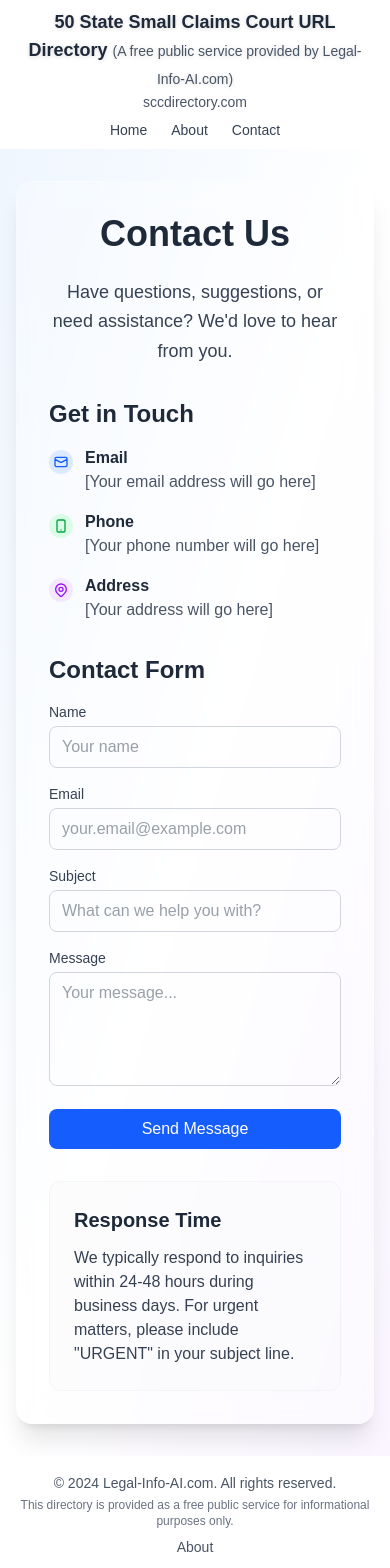
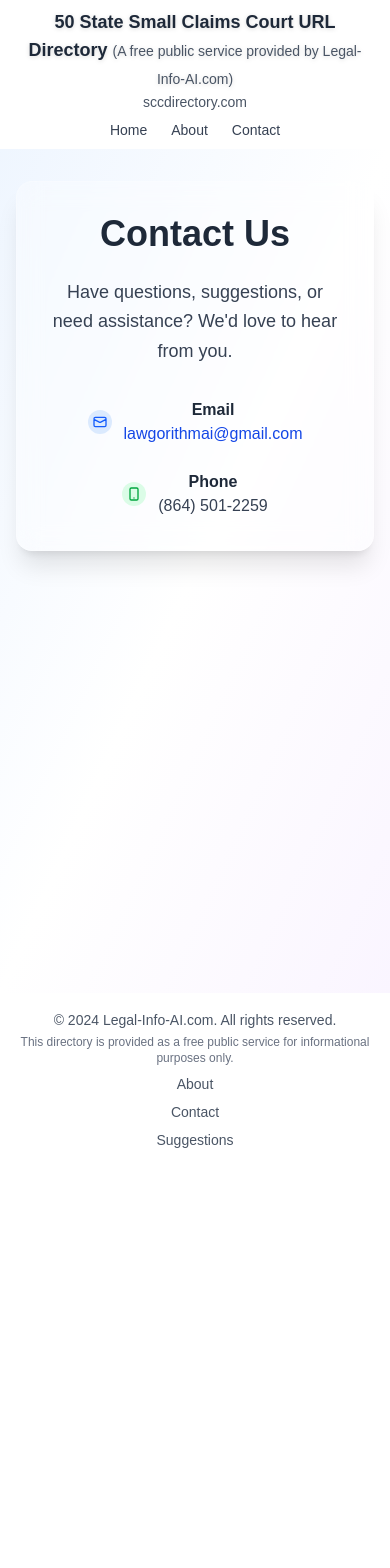
Before and after one commit to WmBreck/sccdirectory, a Next.js app: page /contact in a window 390 px wide. Shown: the top 1568 px of the page. After the commit the page ends 1166 px from the top, so only its background shows below. Built offline with nearby package versions, Linux system fonts and the light colour scheme.

Commit message:
Update contact info: new email and phone, remove address and form, update all mailto links

```diff
--- a/src/app/about/page.tsx
+++ b/src/app/about/page.tsx
@@ -9,31 +9,38 @@ export default function AboutPage() {
           </h1>
 
           <div className="prose prose-lg max-w-none text-gray-700">
-            <p className="text-lg leading-relaxed mb-6">
-              Welcome to the Small Claims Court Directory - your comprehensive resource for accessing
-              small claims court information across all 50 states and the District of Columbia.
-            </p>
-
             <h2 className="text-2xl font-semibold text-gray-800 mt-8 mb-4">
               Our Mission
             </h2>
             <p className="text-lg leading-relaxed mb-6">
-              [Your mission statement will go here]
+              An increasing number of people cannot afford to hire a lawyer. These individuals represent themselves and increasingly rely on AI platforms for assistance in navigating the legal system and transactions with legal implications. An increasing number of such people use AI platforms to create their legal documents. The mission of Legal-Help-AI.com, SCCDirectory.com, and their creator, Wm. Breck Seiniger, J.D., is to provide self-help legal resources and tools for the non-lawyer. These are provided for information purposes only and are not intended to be legal advice, for which the user must rely on a licensed attorney.
             </p>
 
             <h2 className="text-2xl font-semibold text-gray-800 mt-8 mb-4">
               What We Provide
             </h2>
             <p className="text-lg leading-relaxed mb-6">
-              [Description of services and resources will go here]
+              This website, <a href="https://sccdirectory.com" target="_blank" rel="noopener noreferrer">sccdirectory.com</a>, contains links to state and local government websites containing information about and/or forms for use in their small claims court. This information is provided solely for the user's information. Nothing contained herein is intended to be legal advice and should not be considered as such.
             </p>
 
             <h2 className="text-2xl font-semibold text-gray-800 mt-8 mb-4">
-              How to Use This Directory
+              About the Creator of this Website
             </h2>
             <p className="text-lg leading-relaxed mb-6">
-              [Usage instructions will go here]
+              William Breck Seiniger J.D. is an experienced attorney with extensive education, bar memberships, professional experience, teaching, and publications in law. His career spans several decades with notable involvement in Idaho legal circles and beyond.
             </p>
+            <ul className="list-disc pl-6 mb-6">
+              <li><strong>Contact and Education:</strong> Seiniger is reachable at 31 Jones Street, Greenville, SC, with a B.A. in Psychology from the University of Massachusetts (1972), a J.D. from University of Idaho College of Law (1978), and additional negotiation and mediation training from Harvard Law School and Pepperdine (1986, 2016).</li>
+              <li><strong>Bar Memberships and Court Admissions:</strong> He holds admissions in Idaho (Emeritus status 2022), District of Columbia (Active), Ninth Circuit Court of Appeals, and the U.S. Supreme Court.</li>
+              <li><strong>Professional Experience:</strong> His career includes roles from speechwriter for Congressman Conte to various legal positions culminating in Seiniger Law (1980-2021).</li>
+              <li><strong>Awards and Recognitions:</strong> He has received the Idaho State Bar Outstanding Service Award (1996), maintained a Martindale-Hubbell AV rating since 2002, and has been featured in Best Lawyers in America and other prestigious directories.</li>
+              <li><strong>Committee and Leadership Roles:</strong> Seiniger served on multiple Idaho Supreme Court and District Court committees, chaired Idaho State Bar sections, and held leadership roles in the Idaho Trial Lawyers Association.</li>
+              <li><strong>Additional Roles and Teaching:</strong> He was a candidate for Idaho Supreme Court Justice (2014) and served as General Counsel for West Ada School District (2015-2016). He has delivered numerous CLE lectures on legal topics including trial advocacy, employment law, and technology use in law.</li>
+              <li><strong>Publications:</strong> He authored articles on legal doctrines, workers compensation, and legal technology, published in Advocate and other professional compilations.</li>
+              <li><strong>Reported Cases:</strong> Seiniger has been counsel in numerous reported Idaho appellate cases spanning from 1983 to 2020, reflecting significant litigation experience.</li>
+              <li><strong>Federal Cases:</strong> He has been involved in several federal district and appellate court cases, including the U.S. Supreme Court, demonstrating a broad scope of civil litigation experience.</li>
+              <li><strong>Literary Interests:</strong> Beyond law, Seiniger studied literature at Oxford and writes poetry and song lyrics, which he shares on SubStack at <a href="https://substack.com/@hooleythepoet" target="_blank" rel="noopener noreferrer">https://substack.com/@hooleythepoet</a> and songs containing his original lyrics shared on SoundCloud at <a href="https://soundcloud.com/hooley-the-poet" target="_blank" rel="noopener noreferrer">https://soundcloud.com/hooley-the-poet</a>.</li>
+            </ul>
 
             <div className="mt-8 p-6 bg-blue-50/50 rounded-xl border border-blue-200/30">
               <h3 className="text-xl font-semibold text-blue-800 mb-3">
--- a/src/app/contact/page.tsx
+++ b/src/app/contact/page.tsx
@@ -1,136 +1,38 @@
 export default function ContactPage() {
   return (
     <div className="min-h-screen bg-gradient-to-br from-blue-50 via-white to-purple-50">
-
       <main className="container mx-auto px-4 py-8 max-w-4xl">
         <div className="backdrop-blur-md bg-white/30 rounded-2xl shadow-xl border border-white/20 p-8">
           <h1 className="text-4xl font-bold text-gray-800 mb-6 text-center">
             Contact Us
           </h1>
-
-          <div className="prose prose-lg max-w-none text-gray-700">
-            <p className="text-lg leading-relaxed mb-8 text-center">
+          <div className="prose prose-lg max-w-none text-gray-700 text-center">
+            <p className="text-lg leading-relaxed mb-8">
               Have questions, suggestions, or need assistance? We&apos;d love to hear from you.
             </p>
-
-            <div className="grid md:grid-cols-2 gap-8">
-              <div className="space-y-6">
-                <h2 className="text-2xl font-semibold text-gray-800 mb-4">
-                  Get in Touch
-                </h2>
-
-                <div className="space-y-4">
-                  <div className="flex items-start space-x-3">
-                    <div className="w-6 h-6 bg-blue-100 rounded-full flex items-center justify-center flex-shrink-0 mt-1">
+            <div className="space-y-6 flex flex-col items-center justify-center">
+              <div className="flex items-center space-x-3">
+                <div className="w-6 h-6 bg-blue-100 rounded-full flex items-center justify-center flex-shrink-0">
                   <svg className="w-4 h-4 text-blue-600" fill="none" stroke="currentColor" viewBox="0 0 24 24">
                     <path strokeLinecap="round" strokeLinejoin="round" strokeWidth={2} d="M3 8l7.89 4.26a2 2 0 002.22 0L21 8M5 19h14a2 2 0 002-2V7a2 2 0 00-2-2H5a2 2 0 00-2 2v10a2 2 0 002 2z" />
                   </svg>
                 </div>
                 <div>
                   <h3 className="font-semibold text-gray-800">Email</h3>
-                      <p className="text-gray-600">[Your email address will go here]</p>
+                  <a href="mailto:lawgorithmai@gmail.com" className="text-blue-700 hover:underline">lawgorithmai@gmail.com</a>
                 </div>
               </div>
-
-                  <div className="flex items-start space-x-3">
-                    <div className="w-6 h-6 bg-green-100 rounded-full flex items-center justify-center flex-shrink-0 mt-1">
+              <div className="flex items-center space-x-3">
+                <div className="w-6 h-6 bg-green-100 rounded-full flex items-center justify-center flex-shrink-0">
                   <svg className="w-4 h-4 text-green-600" fill="none" stroke="currentColor" viewBox="0 0 24 24">
                     <path strokeLinecap="round" strokeLinejoin="round" strokeWidth={2} d="M12 18h.01M8 21h8a2 2 0 002-2V5a2 2 0 00-2-2H8a2 2 0 00-2 2v14a2 2 0 002 2z" />
                   </svg>
                 </div>
                 <div>
                   <h3 className="font-semibold text-gray-800">Phone</h3>
-                      <p className="text-gray-600">[Your phone number will go here]</p>
+                  <span className="text-gray-700">(864) 501-2259</span>
                 </div>
               </div>
-
-                  <div className="flex items-start space-x-3">
-                    <div className="w-6 h-6 bg-purple-100 rounded-full flex items-center justify-center flex-shrink-0 mt-1">
-                      <svg className="w-4 h-4 text-purple-600" fill="none" stroke="currentColor" viewBox="0 0 24 24">
-                        <path strokeLinecap="round" strokeLinejoin="round" strokeWidth={2} d="M17.657 16.657L13.414 20.9a1.998 1.998 0 01-2.827 0l-4.244-4.243a8 8 0 1111.314 0z" />
-                        <path strokeLinecap="round" strokeLinejoin="round" strokeWidth={2} d="M15 11a3 3 0 11-6 0 3 3 0 016 0z" />
-                      </svg>
-                    </div>
-                    <div>
-                      <h3 className="font-semibold text-gray-800">Address</h3>
-                      <p className="text-gray-600">[Your address will go here]</p>
-                    </div>
-                  </div>
-                </div>
-              </div>
-
-              <div className="space-y-6">
-                <h2 className="text-2xl font-semibold text-gray-800 mb-4">
-                  Contact Form
-                </h2>
-
-                <div className="space-y-4">
-                  <div>
-                    <label htmlFor="name" className="block text-sm font-medium text-gray-700 mb-1">
-                      Name
-                    </label>
-                    <input
-                      type="text"
-                      id="name"
-                      className="w-full px-3 py-2 border border-gray-300 rounded-lg focus:ring-2 focus:ring-blue-500 focus:border-transparent"
-                      placeholder="Your name"
-                    />
-                  </div>
-
-                  <div>
-                    <label htmlFor="email" className="block text-sm font-medium text-gray-700 mb-1">
-                      Email
-                    </label>
-                    <input
-                      type="email"
-                      id="email"
-                      className="w-full px-3 py-2 border border-gray-300 rounded-lg focus:ring-2 focus:ring-blue-500 focus:border-transparent"
-                      placeholder="your.email@example.com"
-                    />
-                  </div>
-
-                  <div>
-                    <label htmlFor="subject" className="block text-sm font-medium text-gray-700 mb-1">
-                      Subject
-                    </label>
-                    <input
-                      type="text"
-                      id="subject"
-                      className="w-full px-3 py-2 border border-gray-300 rounded-lg focus:ring-2 focus:ring-blue-500 focus:border-transparent"
-                      placeholder="What can we help you with?"
-                    />
-                  </div>
-
-                  <div>
-                    <label htmlFor="message" className="block text-sm font-medium text-gray-700 mb-1">
-                      Message
-                    </label>
-                    <textarea
-                      id="message"
-                      rows={4}
-                      className="w-full px-3 py-2 border border-gray-300 rounded-lg focus:ring-2 focus:ring-blue-500 focus:border-transparent"
-                      placeholder="Your message..."
-                    ></textarea>
-                  </div>
-
-                  <button
-                    type="submit"
-                    className="w-full bg-blue-600 text-white py-2 px-4 rounded-lg hover:bg-blue-700 transition-colors duration-200 font-medium"
-                  >
-                    Send Message
-                  </button>
-                </div>
-              </div>
-            </div>
-
-            <div className="mt-8 p-6 bg-gray-50/50 rounded-xl border border-gray-200/30">
-              <h3 className="text-xl font-semibold text-gray-800 mb-3">
-                Response Time
-              </h3>
-              <p className="text-gray-700">
-                We typically respond to inquiries within 24-48 hours during business days.
-                For urgent matters, please include &quot;URGENT&quot; in your subject line.
-              </p>
             </div>
           </div>
         </div>
--- a/src/app/page.tsx
+++ b/src/app/page.tsx
@@ -45,7 +45,7 @@ export default function Home() {
           <div className="mt-12 flex flex-col items-center">
             <span className="mb-2 text-gray-700">Please email us your suggestions for improvement or inclusions</span>
             <a
-              href="mailto:seiniger@gmail.com"
+              href="mailto:lawgorithmai@gmail.com"
               className="px-6 py-2 bg-white/40 backdrop-blur-md border border-white/30 rounded-xl text-blue-700 hover:bg-white/60 hover:shadow-lg hover:scale-105 transition font-semibold shadow-md"
               style={{ boxShadow: '0 4px 24px 0 rgba(0,0,0,0.08)' }}
             >
--- a/src/app/state/[state]/page.tsx
+++ b/src/app/state/[state]/page.tsx
@@ -72,7 +72,7 @@ export default async function StatePage({ params }: StatePageProps) {
           <div className="mt-12 flex flex-col items-center">
             <span className="mb-2 text-gray-700">Please email us your suggestions for improvement or inclusions</span>
             <a
-              href="mailto:seiniger@gmail.com"
+              href="mailto:lawgorithmai@gmail.com"
               className="px-6 py-2 bg-white/40 backdrop-blur-md border border-white/30 rounded-xl text-blue-700 hover:bg-white/60 hover:shadow-lg hover:scale-105 transition font-semibold shadow-md"
               style={{ boxShadow: '0 4px 24px 0 rgba(0,0,0,0.08)' }}
             >
--- a/src/app/state/[state]/view/StateViewClient.tsx
+++ b/src/app/state/[state]/view/StateViewClient.tsx
@@ -158,7 +158,7 @@ export default function StateViewClient({ stateAbbr, stateFullName }: StateViewC
           <div className="mt-12 flex flex-col items-center">
             <span className="mb-2 text-gray-700">Please email us your suggestions for improvement or inclusions</span>
             <a
-              href="mailto:seiniger@gmail.com"
+              href="mailto:lawgorithmai@gmail.com"
               className="px-6 py-2 bg-white/40 backdrop-blur-md border border-white/30 rounded-xl text-blue-700 hover:bg-white/60 hover:shadow-lg hover:scale-105 transition font-semibold shadow-md"
               style={{ boxShadow: '0 4px 24px 0 rgba(0,0,0,0.08)' }}
             >
--- a/src/components/SiteFooter.tsx
+++ b/src/components/SiteFooter.tsx
@@ -26,7 +26,7 @@ export default function SiteFooter() {
               Contact
             </a>
             <a
-              href="mailto:seiniger@gmail.com"
+              href="mailto:lawgorithmai@gmail.com"
               className="text-sm text-gray-600 hover:text-gray-800 transition-colors duration-200"
             >
               Suggestions
```
Lines whose indentation alone changed are shown as unchanged.
